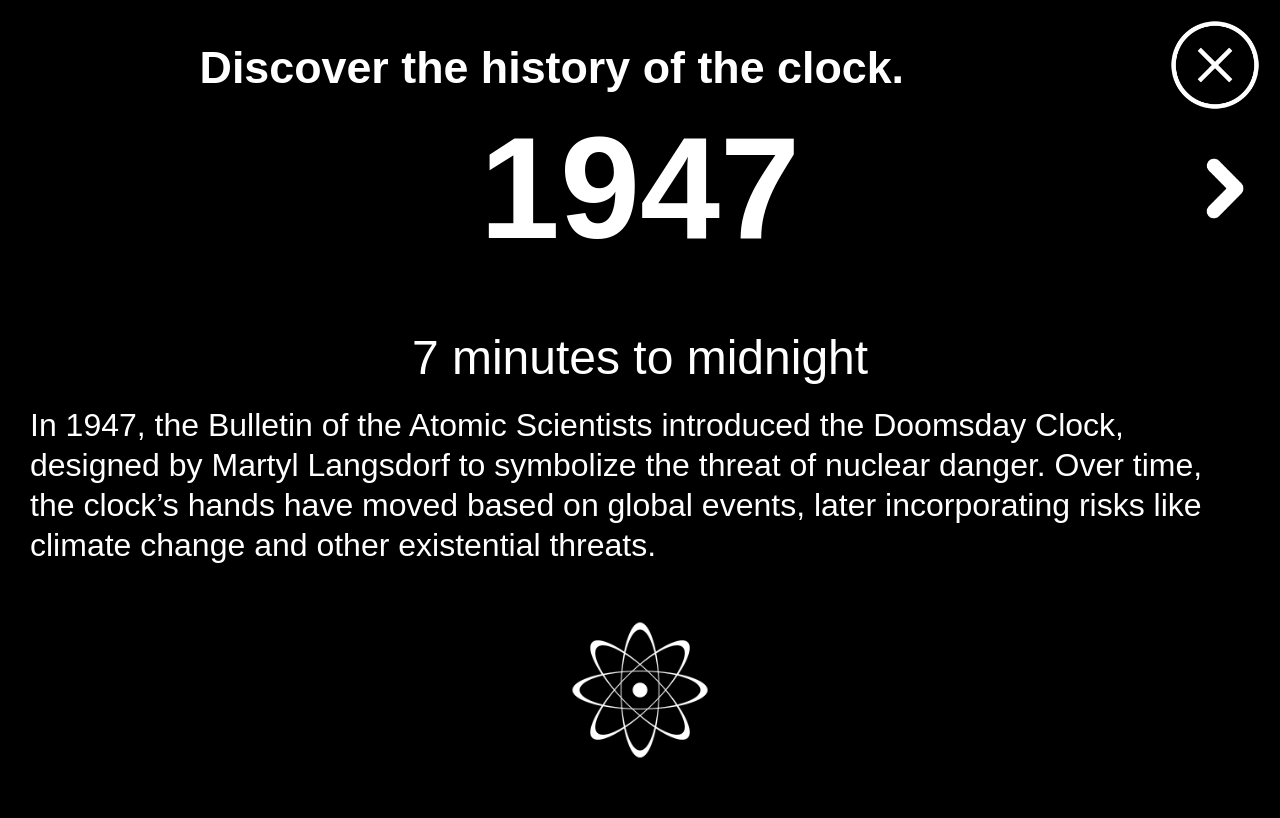
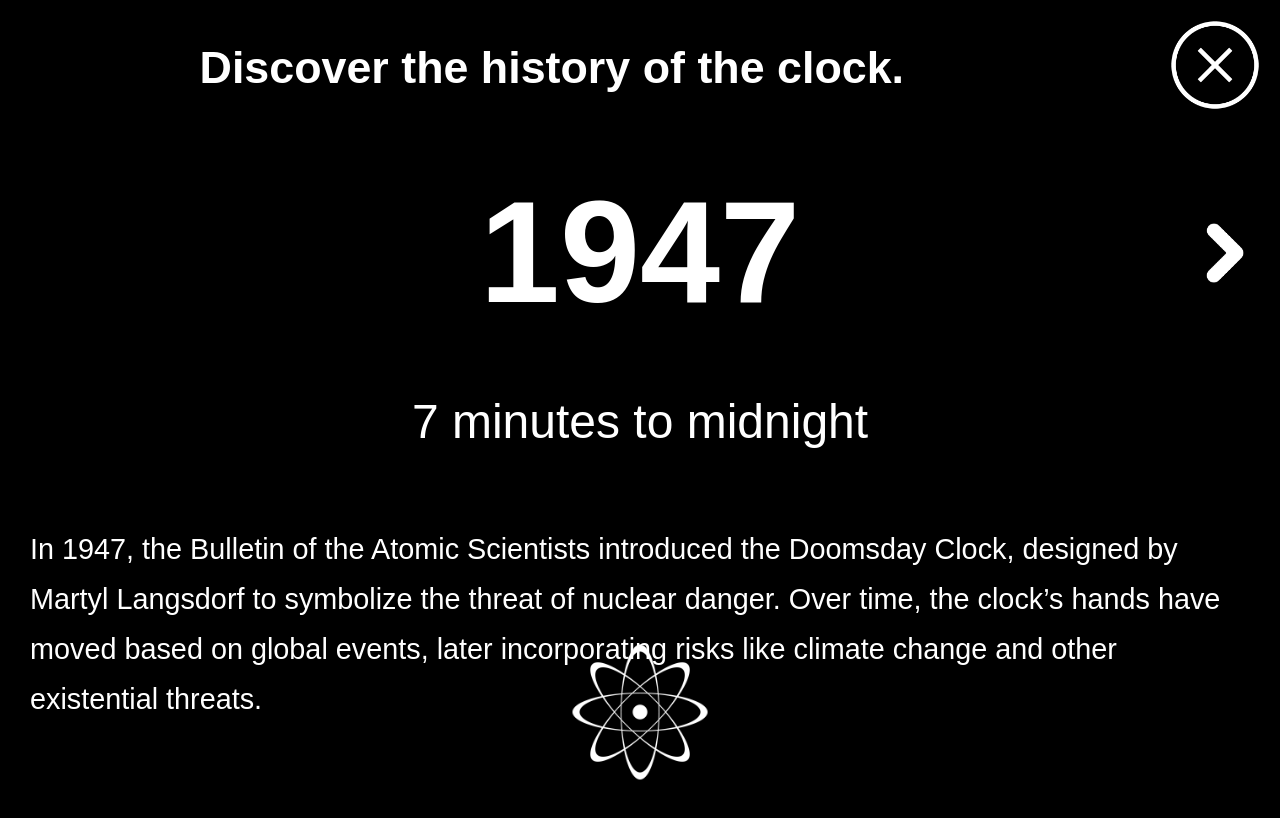
Before and after one commit to LouisPatigny/doomwatch, an Angular app: page /history in a window 1280 px wide. Shown: the top 818 px of the page. Built offline with nearby package versions, Linux system fonts and the light colour scheme.

Commit message:
minor changes brought to the CSS

```diff
--- a/src/app/features/doomsday-clock/doomsday-clock.component.css
+++ b/src/app/features/doomsday-clock/doomsday-clock.component.css
@@ -42,6 +42,13 @@
   transform : translateX(-3%); /* Necessary to fix the positioning of the icons */
 }
 
+/* Responsive clock size for tablets */
+@media (min-width: 600px) {
+  .footer-nav {
+    padding-bottom: 20px;
+  }
+}
+
 /* Style the icons in the footer */
 .footer-icon {
   width: 65px;
--- a/src/app/features/history/history-timeline/history-timeline.component.css
+++ b/src/app/features/history/history-timeline/history-timeline.component.css
@@ -3,7 +3,8 @@
   display: flex;
   flex-direction: column;
   align-items: center;
-  justify-content: center;
+  justify-content: flex-start;
+  padding-top: 100px;
   height: 100vh;
   background-color: black;
   color: white;
@@ -15,7 +16,7 @@
 /* Logo with growing animation */
 .logo {
   position: absolute;
-  top: 85%;
+  top: 78%;
   left: 50%;
   width: 100px;  /* Mobile-first default size */
   height: auto;
@@ -81,17 +82,17 @@
 /* Midnight description */
 .midnight-time {
   font-size: 1.5rem;
-  margin-bottom: 20px;
+  margin-bottom: 50px;
   text-align: center;
 }
 
 /* Event description */
 .description {
-  font-size: 1.4rem;
+  font-size: 1.2rem;
   text-align: left;
-  padding: 0 20px;
+  padding: 0 20px 0 20px;
   margin: 10px 0;
-  line-height: 40px;
+  line-height: 36px;
 }
 
 /* Adjustments for tablets */
@@ -106,10 +107,12 @@
 
   .midnight-time {
     font-size: 3rem;
+    margin-bottom: 75px;
   }
 
   .description {
-    font-size: 2rem;
+    font-size: 1.8rem;
+    line-height: 50px;
   }
 
   .navigation-arrow {
```
